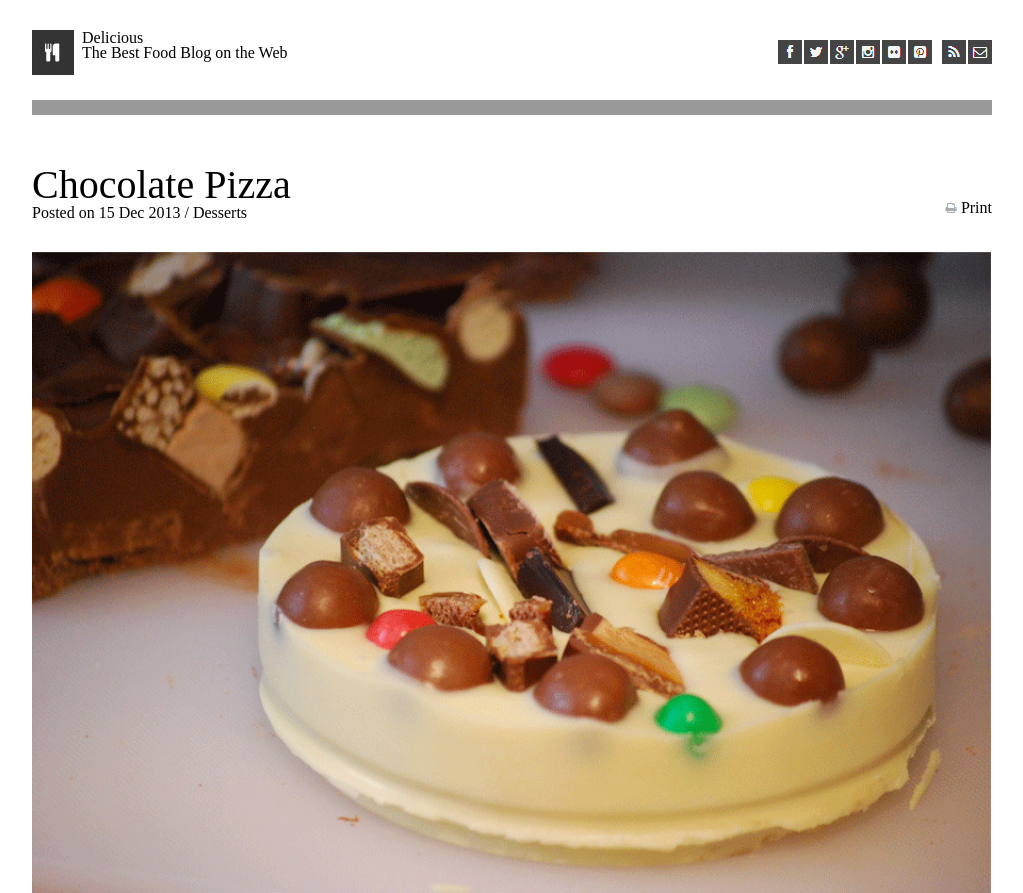
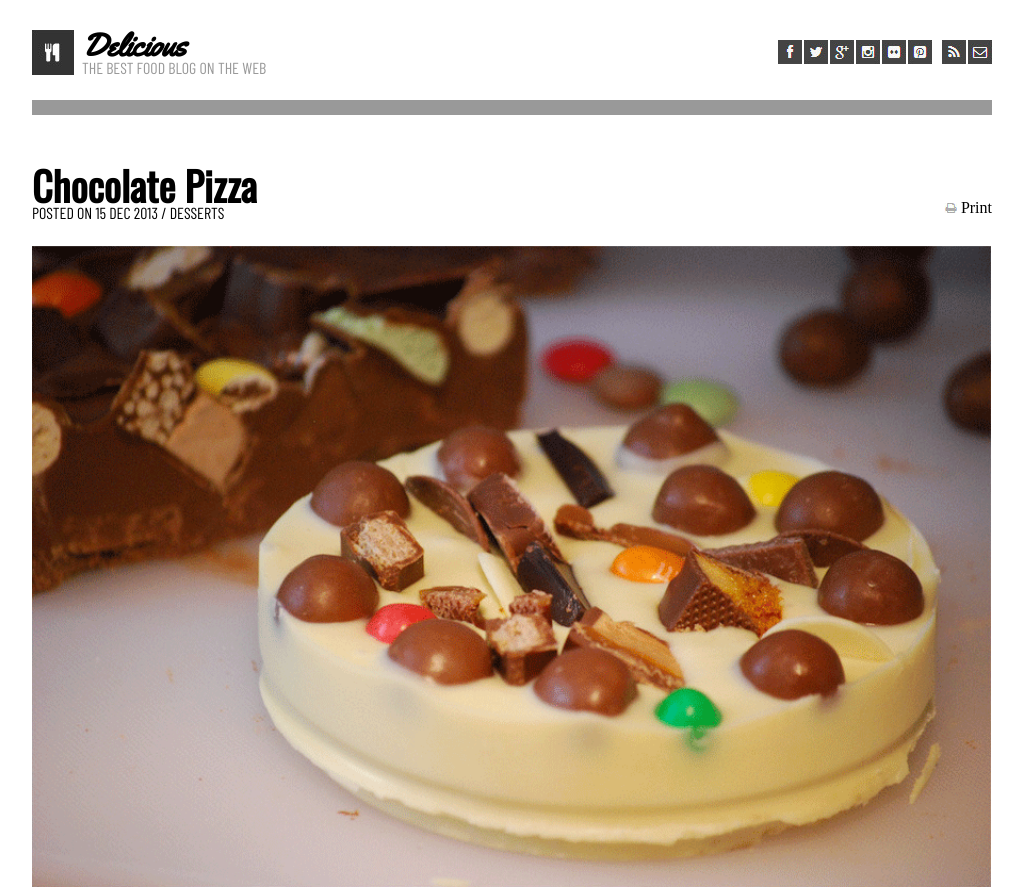
Before and after one commit to Rachnicrice/chocolate-pizza, a plain HTML site: page index.html in a window 1280 px wide. Shown: the top 893 px of the page, without its empty margins (128-1151 px from the left). Drawn offline with nearby package versions, Linux system fonts and the light colour scheme.

Commit message:
started adding fonts

```diff
--- a/css/style.css
+++ b/css/style.css
@@ -21,12 +21,18 @@ h1 {
   position: absolute;
   top: 10px;
   left: 50px;
+  font-family: 'Yellowtail', cursive;
+  font-size: 2em;
+  font-weight: bold;
 }
 
 h2 {
   position: absolute;
-  top: 25px;
+  top: 40px;
   left: 50px;
+  font-family: 'Barlow Condensed', sans-serif;
+  color: #999;
+  text-transform: uppercase;
 }
 
 #wifi {
@@ -84,16 +90,23 @@ div {
 
 header {
   position: relative;
-  height:
+}
+
+section>header{
+  height: 80px;
 }
 
 h3 {
   font-size: 2.5em;
   margin: 50px 0px 0px 0px;
+  font-family: 'Oswald', sans-serif;
+  font-weight: bold;
 }
 
 h4 {
-  margin: 0px 0px 30px 0px;
+  margin: 0px 0px 10px 0px;
+  font-family: 'Barlow Condensed', sans-serif;
+  text-transform: uppercase;
 }
 
 #pizza {
--- a/index.html
+++ b/index.html
@@ -5,6 +5,9 @@
     <title>Chocolate Pizza</title>
     <link rel="stylesheet" href="./css/reset.css">
     <link rel="stylesheet" href="./css/style.css">
+    <link href="https://fonts.googleapis.com/css?family=Oswald&display=swap" rel="stylesheet">
+    <link href="https://fonts.googleapis.com/css?family=Yellowtail&display=swap" rel="stylesheet">
+    <link href="https://fonts.googleapis.com/css?family=Barlow+Condensed&display=swap" rel="stylesheet">
   </head>
 
   <body>
```
